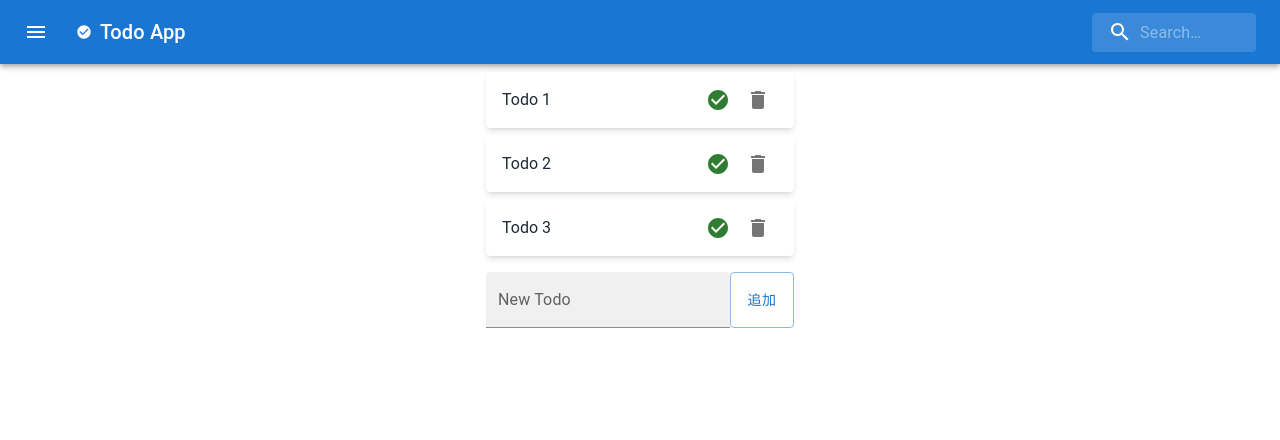
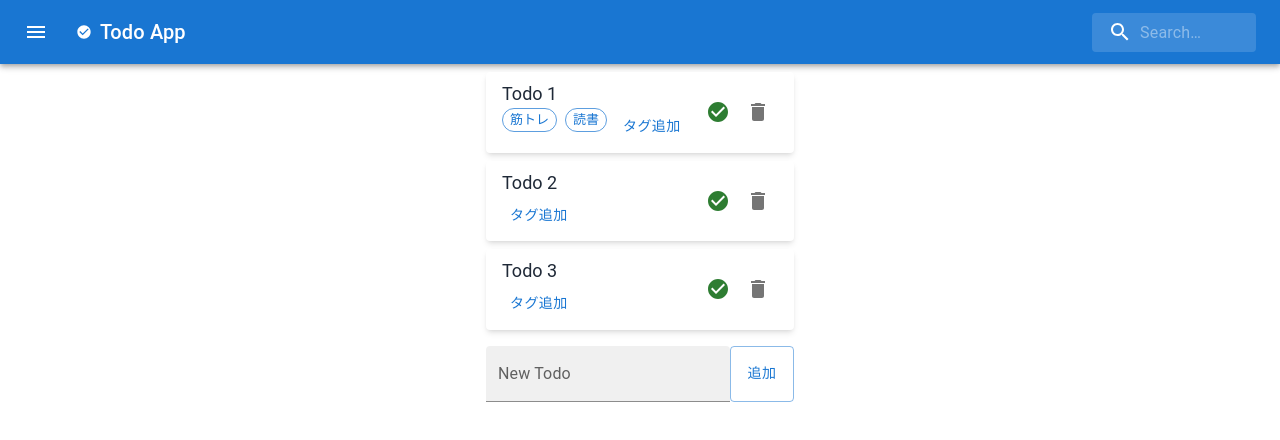
Before and after one commit to kuro1221/react-todo-app, a React (Create React App) app: page / in a window 1280 px wide. Shown: the top 440 px of the page. Built offline with nearby package versions, Linux system fonts and the light colour scheme.

Commit message:
タグ追加機能実装

```diff
--- a/src/App.tsx
+++ b/src/App.tsx
@@ -10,6 +10,7 @@ import {
   addTodo,
   deleteTodo,
   completeTodo,
+  addTagToTodo,
 } from './api/mockApi'
 
 function App() {
@@ -59,6 +60,16 @@ function App() {
     }
   }
 
+  const onAddTagToTodo = async (id: number, tag: string) => {
+    try {
+      console.log('onAddTagToTodo')
+      await addTagToTodo(id, tag)
+      await fetchActiveTodos().then((data) => setTodos(data))
+    } catch (error) {
+      console.log('Todoにタグ追加時エラー発生')
+    }
+  }
+
   const onChangeText = (e: ChangeEvent<HTMLInputElement>) => {
     const inputValue = e.target.value
     setText(inputValue)
@@ -98,7 +109,8 @@ function App() {
               key={index}
               todo={todo}
               onComplete={() => onClickComplete(todo.id)}
-              onDelete={() => onClickDelete(todo.id)}
+              onDelete={() => onClickDelete}
+              onAddTagToTodo={(tag: string) => onAddTagToTodo(todo.id, tag)}
             />
           ))}
           <div className="flex mt-4">
--- a/src/api/mockApi.ts
+++ b/src/api/mockApi.ts
@@ -1,9 +1,9 @@
 import { Todo } from '../models/Todo'
 
 let todos = [
-  new Todo(1, 'Todo 1', false, false),
-  new Todo(2, 'Todo 2', false, false),
-  new Todo(3, 'Todo 3', false, false),
+  new Todo(1, 'Todo 1', false, false, ['筋トレ', '読書']),
+  new Todo(2, 'Todo 2', false, false, []),
+  new Todo(3, 'Todo 3', false, false, []),
 ]
 
 export const fetchActiveTodos = (): Promise<Todo[]> => {
@@ -13,7 +13,7 @@ export const fetchActiveTodos = (): Promise<Todo[]> => {
 
 export const addTodo = (text: string): Promise<void> => {
   const id = todos.length + 1
-  const todo = new Todo(id, text, false, false)
+  const todo = new Todo(id, text, false, false, [])
   todos.push(todo)
 
   return Promise.resolve()
@@ -35,3 +35,12 @@ export const completeTodo = (id: number): Promise<void> => {
 
   return Promise.resolve()
 }
+
+export const addTagToTodo = (id: number, tag: string): Promise<void> => {
+  todos = todos.map((todo) => {
+    if (todo.id === id) todo.tags.push(tag)
+    return todo
+  })
+
+  return Promise.resolve()
+}
--- /dev/null
+++ b/src/components/TagSelection.tsx
@@ -0,0 +1,66 @@
+import React, { FC, useState } from 'react'
+import Button from '@mui/material/Button'
+import Autocomplete from '@mui/material/Autocomplete'
+import TextField from '@mui/material/TextField'
+import Dialog from '@mui/material/Dialog'
+import Box from '@mui/material/Box'
+import { Chip } from '@mui/material'
+
+interface TagSelectionProps {
+  todoId: number
+  onAddTagToTodo: (tag: string) => void
+}
+
+export const TagSelection: FC<TagSelectionProps> = ({
+  todoId,
+  onAddTagToTodo,
+}) => {
+  const [open, setOpen] = useState(false)
+  const [tags, setTags] = useState(['筋トレ', '勉強', '読書', '朝のルーティン'])
+
+  const handleOpen = () => {
+    setOpen(true)
+  }
+
+  const handleClose = () => {
+    setOpen(false)
+  }
+
+  return (
+    <div>
+      <Button variant="text" onClick={handleOpen}>
+        タグ追加
+      </Button>
+      <Dialog
+        open={open}
+        onClose={handleClose}
+        fullWidth={true}
+        maxWidth={'sm'}
+      >
+        <Box p={3}>
+          {' '}
+          <Autocomplete
+            multiple
+            id="tags-filled"
+            options={tags}
+            freeSolo
+            onChange={(tags) => onAddTagToTodo}
+            renderTags={(value: readonly string[], getTagProps) =>
+              value.map((option: string, index: number) => (
+                <Chip
+                  variant="outlined"
+                  label={option}
+                  {...getTagProps({ index })}
+                  color="primary"
+                />
+              ))
+            }
+            renderInput={(params) => (
+              <TextField {...params} variant="filled" label="Tags" />
+            )}
+          />
+        </Box>
+      </Dialog>
+    </div>
+  )
+}
--- a/src/components/TodoItem.tsx
+++ b/src/components/TodoItem.tsx
@@ -3,18 +3,41 @@ import { Todo } from '../models/Todo'
 import IconButton from '@mui/material/IconButton'
 import DeleteIcon from '@mui/icons-material/Delete'
 import CheckCircleIcon from '@mui/icons-material/CheckCircle'
+import Chip from '@mui/material/Chip'
+import { Button } from '@mui/material'
+import { TagSelection } from './TagSelection'
 
 export const TodoItem: FC<{
   todo: Todo
   onDelete: () => void
   onComplete: () => void
-}> = ({ todo, onComplete, onDelete }) => {
+  onAddTagToTodo: (tag: string) => void
+}> = ({ todo, onComplete, onDelete, onAddTagToTodo }) => {
   return (
-    <div className="flex justify-between items-center bg-white shadow-md rounded px-4 py-2 my-2">
-      <p className="text-gray-800">{todo.title}</p>
+    <div className="flex flex-col bg-white shadow-md rounded px-4 py-2 my-2">
+      <div className="flex justify-between items-center">
         <div>
-        <IconButton aria-label="delete" onClick={onComplete}>
-          <CheckCircleIcon className="" color="success" />
+          <p className="text-gray-800 text-lg">{todo.title}</p>
+          <div className="flex">
+            {todo.tags.map((tag, index) => (
+              <Chip
+                key={index}
+                label={tag}
+                color="primary"
+                size="small"
+                className="mr-2"
+                variant="outlined"
+              />
+            ))}
+            <TagSelection
+              todoId={todo.id}
+              onAddTagToTodo={(tag: string) => onAddTagToTodo}
+            />
+          </div>
+        </div>
+        <div>
+          <IconButton aria-label="complete" onClick={onComplete}>
+            <CheckCircleIcon color="success" />
           </IconButton>
           <IconButton
             aria-label="delete"
@@ -25,5 +48,6 @@ export const TodoItem: FC<{
           </IconButton>
         </div>
       </div>
+    </div>
   )
 }
--- a/src/models/Todo.ts
+++ b/src/models/Todo.ts
@@ -3,6 +3,7 @@ export class Todo {
     public id: number,
     public title: string,
     public complete_flg: boolean,
-    public delete_flg: boolean
+    public delete_flg: boolean,
+    public tags: string[]
   ) {}
 }
```
Lines whose indentation alone changed are shown as unchanged.
